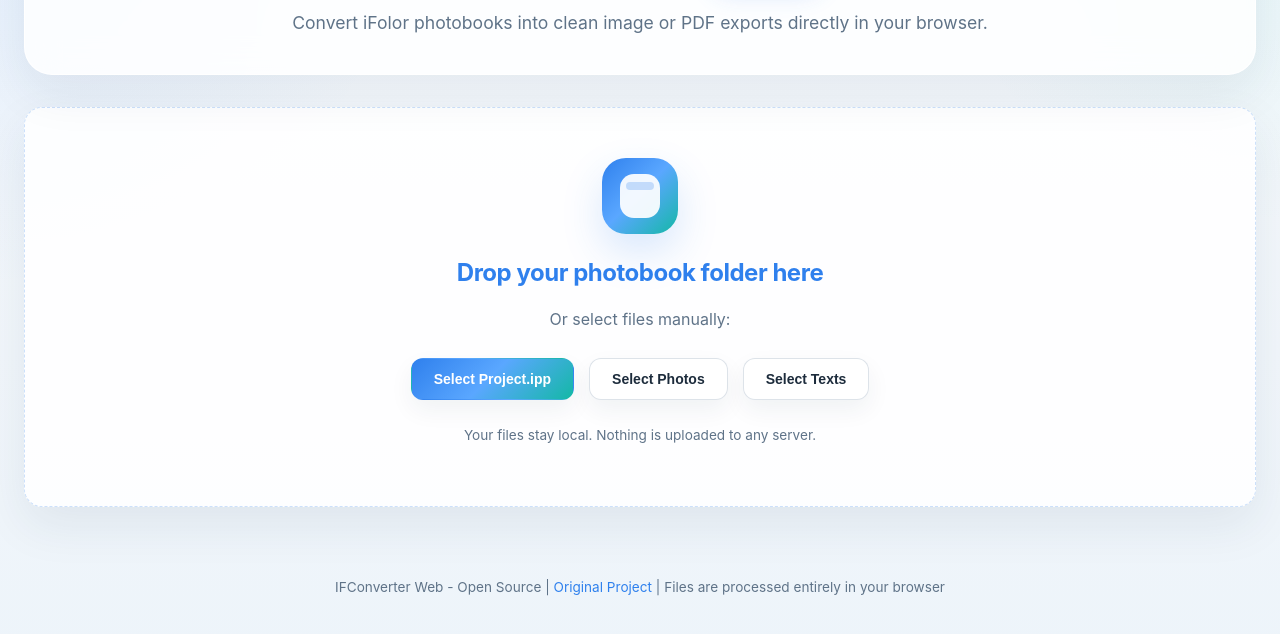
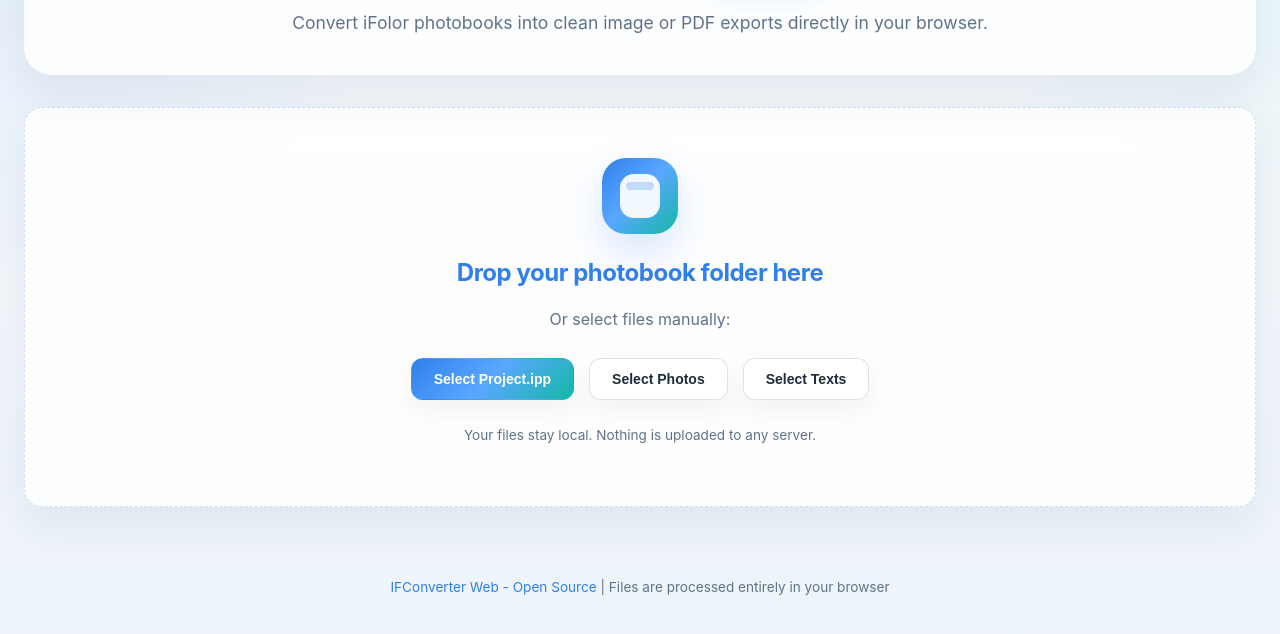
Before and after one commit to ChiefWiggum/ifconverter-web, a website with bundled scripts: page index.html in a window 1280 px wide. Shown: the part 138-772 px from the top of the page. Built offline with nearby package versions, Linux system fonts and the light colour scheme; a script that the page names is missing; files whose address does not match are found by name.

Commit message:
Link footer to this repository
Update the footer to point to the current IFConverter Web repository and remove the outdated original-project link.

```diff
--- a/index.html
+++ b/index.html
@@ -145,8 +145,7 @@
 
         <footer>
             <p>
-                IFConverter Web - Open Source |
-                <a href="https://github.com/ChiefWiggum/IFConverter" target="_blank">Original Project</a> |
+                <a href="https://github.com/ChiefWiggum/ifconverter-web" target="_blank" rel="noopener noreferrer">IFConverter Web - Open Source</a> |
                 Files are processed entirely in your browser
             </p>
         </footer>
```
